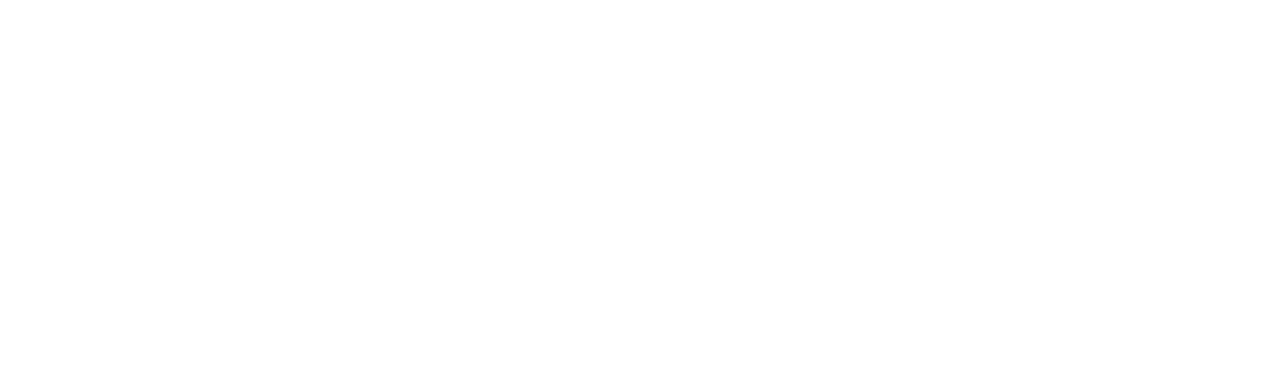
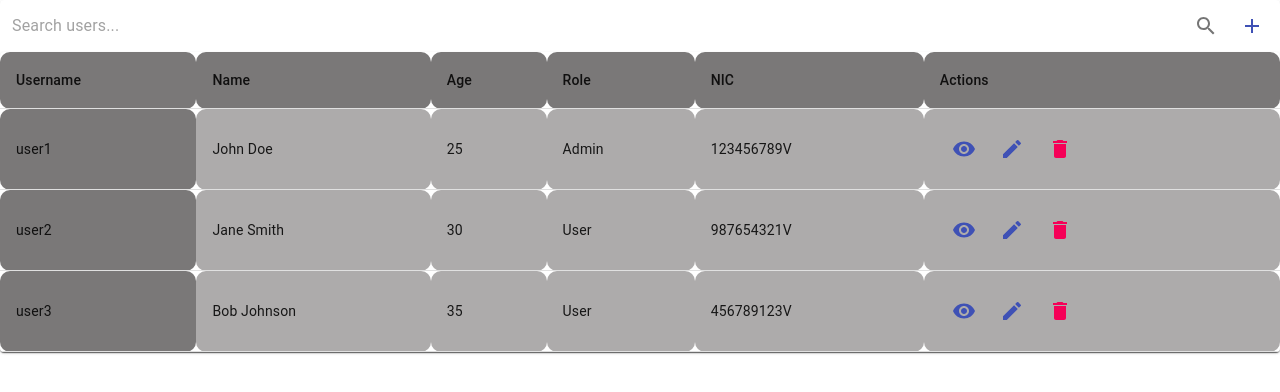
Before and after one commit to Ushara-B/Stellar-build-ERP, a React (Create React App) app in the folder frontend/: page /user/allusers in a window 1280 px wide. Shown: the top 392 px of the page. Built offline with nearby package versions, Linux system fonts and the light colour scheme.

Commit message:
add mui core and add Allusers

```diff
--- a/frontend/package.json
+++ b/frontend/package.json
@@ -5,6 +5,8 @@
   "dependencies": {
     "@emotion/react": "^11.11.4",
     "@emotion/styled": "^11.11.5",
+    "@material-ui/core": "^4.12.4",
+    "@material-ui/icons": "^4.11.3",
     "@mui/icons-material": "^5.15.13",
     "@mui/material": "^5.15.14",
     "@testing-library/jest-dom": "^5.17.0",
--- a/frontend/src/Pages/AllUsers.jsx
+++ b/frontend/src/Pages/AllUsers.jsx
@@ -1,11 +1,137 @@
-import React from 'react'
+import React, { useState } from 'react';
+import { makeStyles } from '@material-ui/core/styles';
+import Table from '@material-ui/core/Table';
+import TableBody from '@material-ui/core/TableBody';
+import TableCell from '@material-ui/core/TableCell';
+import TableContainer from '@material-ui/core/TableContainer';
+import TableHead from '@material-ui/core/TableHead';
+import TableRow from '@material-ui/core/TableRow';
+import Paper from '@material-ui/core/Paper';
+import IconButton from '@material-ui/core/IconButton';
+import SearchIcon from '@material-ui/icons/Search';
+import InputBase from '@material-ui/core/InputBase';
+import AddIcon from '@material-ui/icons/Add';
+import EditIcon from '@material-ui/icons/Edit';
+import DeleteIcon from '@material-ui/icons/Delete';
+import VisibilityIcon from '@material-ui/icons/Visibility';
 
-const All_users = () => {
+const useStyles = makeStyles((theme) => ({
+  root: {
+    width: '100%',
+  },
+  paper: {
+    width: '100%',
+    marginBottom: theme.spacing(2),
+  },
+  table: {
+    minWidth: 750,
+  },
+  visuallyHidden: {
+    border: 0,
+    clip: 'rect(0 0 0 0)',
+    height: 1,
+    margin: -1,
+    overflow: 'hidden',
+    padding: 0,
+    position: 'absolute',
+    top: 20,
+    width: 1,
+  },
+  searchRoot: {
+    padding: '2px 4px',
+    display: 'flex',
+    alignItems: 'center',
+  },
+  searchInput: {
+    marginLeft: theme.spacing(1),
+    flex: 1,
+  },
+  searchIconButton: {
+    padding: 10,
+  },
+}));
+
+const AllUsers = () => {
+  const classes = useStyles();
+  const [searchTerm, setSearchTerm] = useState('');
+
+  const userRows = [
+    { id: 1, username: 'user1', name: 'John Doe', age: 25, role: 'Admin', nic: '123456789V' },
+    { id: 2, username: 'user2', name: 'Jane Smith', age: 30, role: 'User', nic: '987654321V' },
+    { id: 3, username: 'user3', name: 'Bob Johnson', age: 35, role: 'User', nic: '456789123V' },
+    // Add more user data here
+  ];
+
+  const handleSearchChange = (event) => {
+    setSearchTerm(event.target.value);
+  };
+
+  const filteredUsers = userRows.filter(
+    (user) =>
+      user.username.toLowerCase().includes(searchTerm.toLowerCase()) ||
+      user.name.toLowerCase().includes(searchTerm.toLowerCase()) ||
+      user.role.toLowerCase().includes(searchTerm.toLowerCase()) ||
+      user.nic.toLowerCase().includes(searchTerm.toLowerCase())
+  );
+
   return (
-    <div>
+    <div className={classes.root}>
+      <Paper className={classes.paper}>
+        <div className={classes.searchRoot}>
+          <InputBase
+            className={classes.searchInput}
+            placeholder="Search users..."
+            value={searchTerm}
+            onChange={handleSearchChange}
+          />
+          <IconButton className={classes.searchIconButton} aria-label="search">
+            <SearchIcon />
+          </IconButton>
+          <IconButton color="primary" aria-label="add">
+            <AddIcon />
+          </IconButton>
+        </div>
+        <TableContainer component={Paper}>
+          <Table className={classes.table} aria-label="users table">
+            <TableHead>
+              <TableRow>
+                <TableCell>Username</TableCell>
+                <TableCell>Name</TableCell>
+                <TableCell>Age</TableCell>
+                <TableCell>Role</TableCell>
+                <TableCell>NIC</TableCell>
+                <TableCell>Actions</TableCell>
+              </TableRow>
+            </TableHead>
+            <TableBody>
+              {filteredUsers.map((row) => (
+                <TableRow key={row.id}>
+                  <TableCell component="th" scope="row">
+                    {row.username}
+                  </TableCell>
+                  <TableCell>{row.name}</TableCell>
+                  <TableCell>{row.age}</TableCell>
+                  <TableCell>{row.role}</TableCell>
+                  <TableCell>{row.nic}</TableCell>
+                  <TableCell>
+                    <IconButton color="primary" aria-label="view">
+                      <VisibilityIcon />
+                    </IconButton>
+                    <IconButton color="primary" aria-label="edit">
+                      <EditIcon />
+                    </IconButton>
+                    <IconButton color="secondary" aria-label="delete">
+                      <DeleteIcon />
+                    </IconButton>
+                  </TableCell>
+                </TableRow>
+              ))}
+            </TableBody>
+          </Table>
+        </TableContainer>
+      </Paper>
+    </div>
+  );
+};
 
-    </div>
-  )
-}
-
-export default All_users
+export default AllUsers;
```
Also changed, not shown: 1 other file (tests, documents, lock files or other folders).
